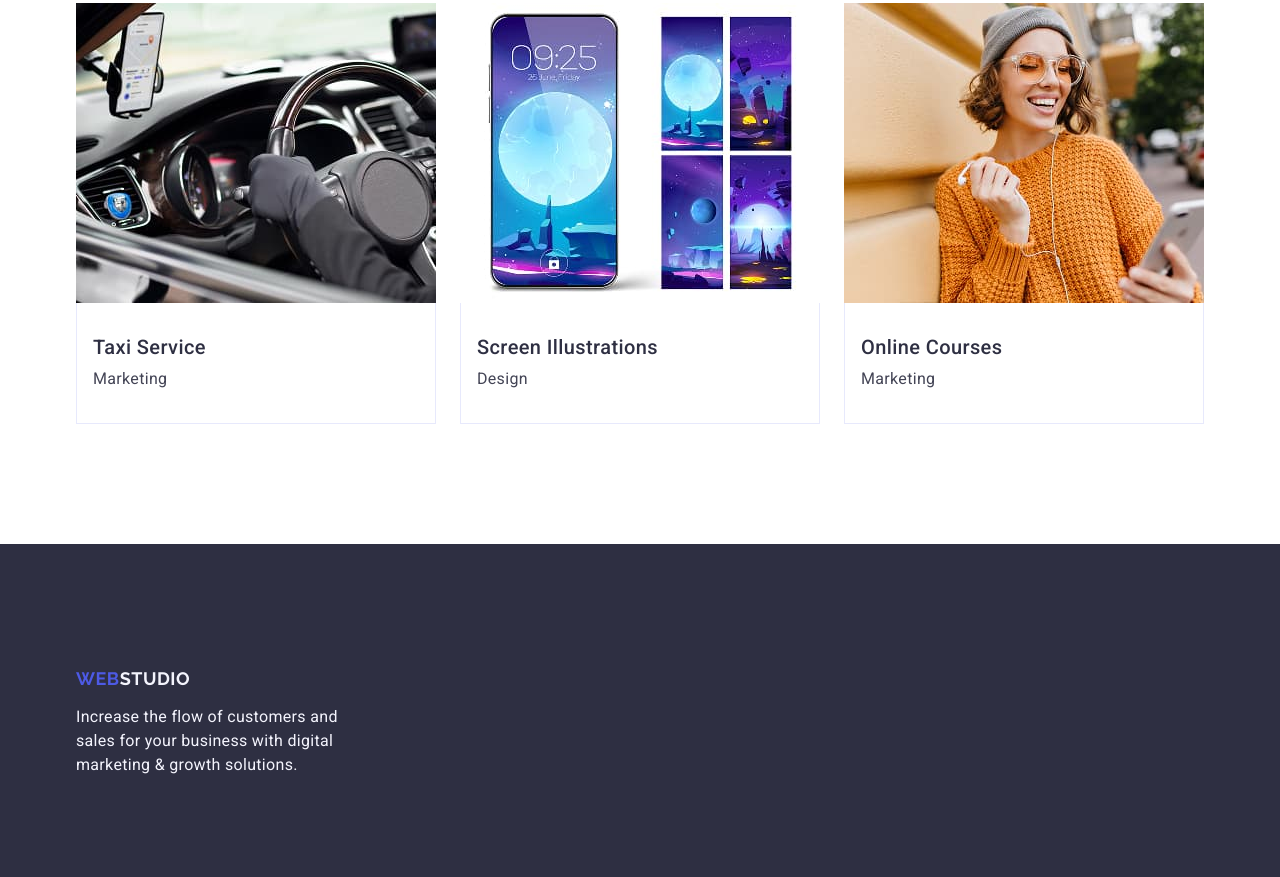
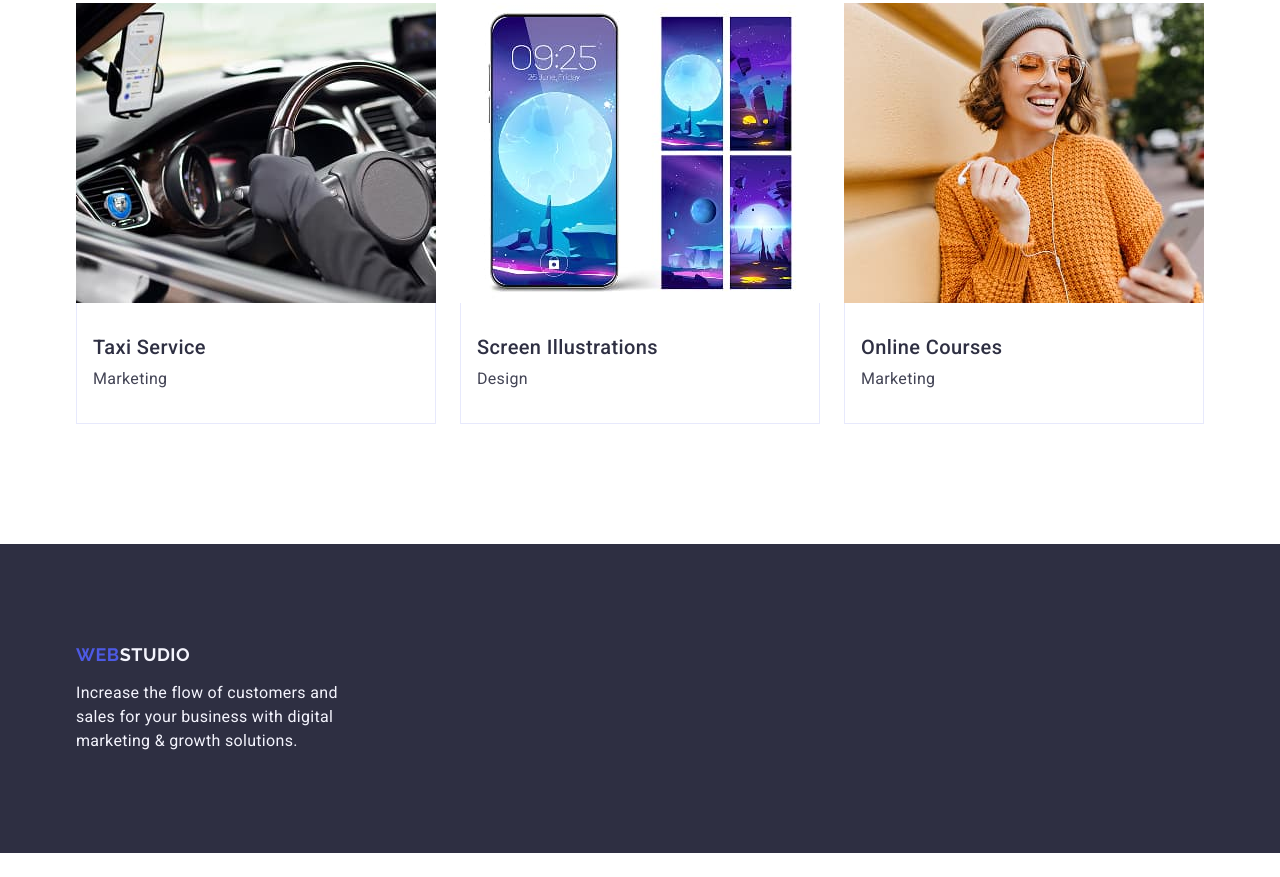
Before and after one commit to Bogdan-uk/goit-HW-3, a plain HTML site: page index.html in a window 1280 px wide. Shown: the part 2447-3324 px from the top of the page. After the commit the page ends 3300 px from the top, so only its background shows below. Drawn offline with nearby package versions, Linux system fonts and the light colour scheme.

Commit message:
finish-gotoHW4

```diff
--- a/css/styles.css
+++ b/css/styles.css
@@ -371,8 +371,10 @@ h5 {
   flex-direction: row;
   gap: 0px;
   display: inline-block;
+  padding-bottom: 0;
+  padding-top: 0;
+  margin-right: 0;
   margin-bottom: 16px;
-  padding-bottom: 0;
 }
 .footer-text {
   max-width: 264px;
```
